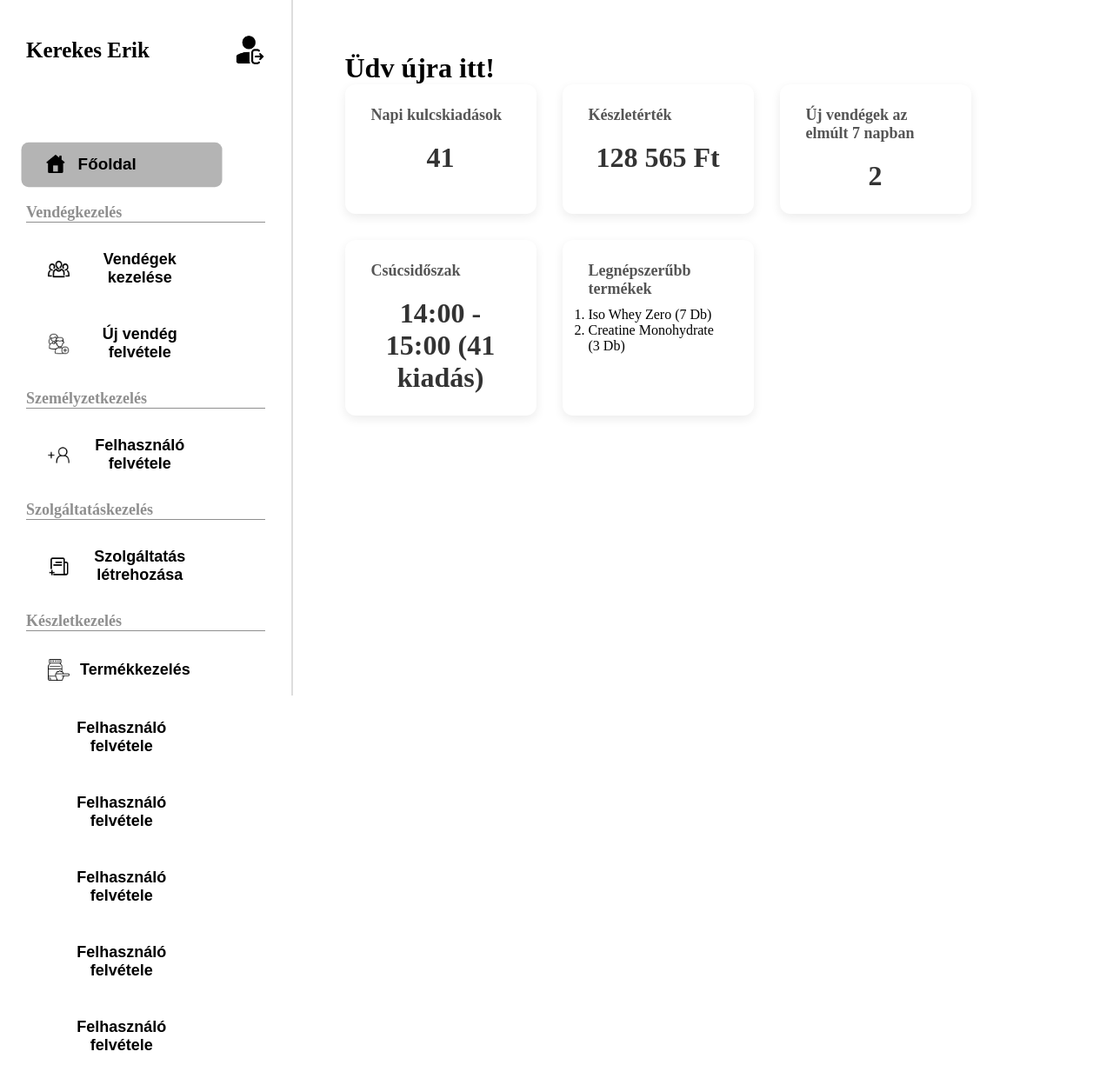
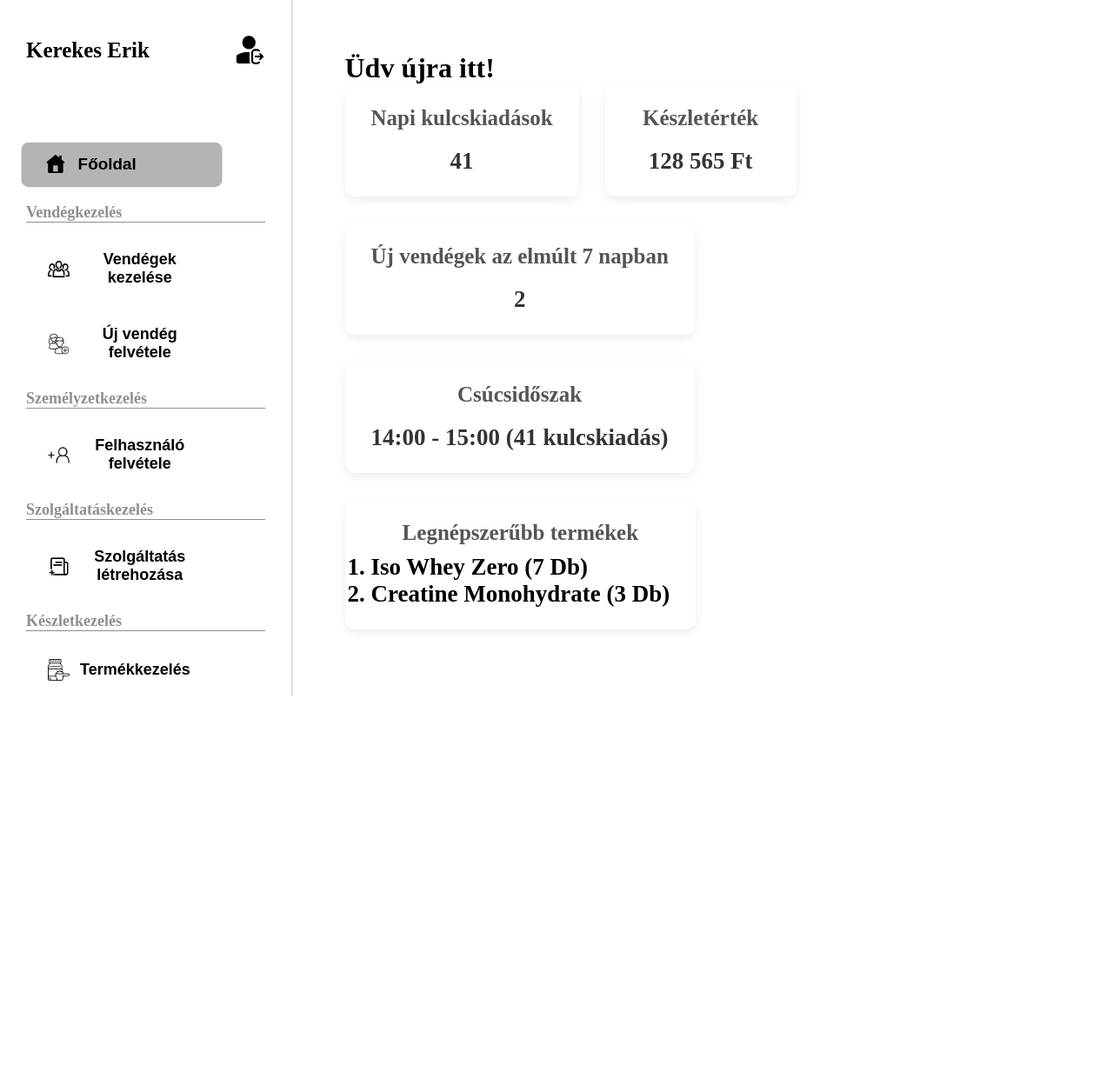
Before and after one commit to kerekeserik684/Szakdolgozat-2026, a PHP site: page /admin_page.php in a window 1280 px wide. Shown: the whole page at 87% size. After the commit the page ends 800 px from the top, so only its background shows below. Run offline with PHP 8.4, Linux system fonts and the light colour scheme; a user stored in the database is signed in; data comes from the database, SQL or seed files in the repository.

Commit message:
Recepciós felület

```diff
--- a/admin_page.php
+++ b/admin_page.php
@@ -60,7 +60,7 @@ $topProducts = $conn->query("
 <head>
     <meta charset="UTF-8">
     <meta name="viewport" content="width=device-width, initial-scale=1.0">
-    <title>Admin</title>
+    <title>Kezdőlap</title>
     <link rel="stylesheet" href="style.css">
 </head>
 <body>
@@ -83,23 +83,23 @@ $topProducts = $conn->query("
             <button onclick="window.location.href='guest_register_page.php'"class="<?= basename($_SERVER['PHP_SELF']) == 'guest_register_page.php' ? 'active' : '' ?>">
                 <img src="background/guest_add.png" class="menu-icon">
             Új vendég felvétele</button>
-            <h3>Személyzetkezelés</h3>
-            <button onclick="window.location.href='user_register_page.php'"class="<?= basename($_SERVER['PHP_SELF']) == 'user_register_page.php' ? 'active' : '' ?>">
-                <img src="background/add-person.png" class="menu-icon">
-            Felhasználó felvétele</button>
-            <h3>Szolgáltatáskezelés</h3>
-            <button onclick="window.location.href='service_register_page.php'"class="<?= basename($_SERVER['PHP_SELF']) == 'service_register_page.php' ? 'active' : '' ?>">
+            <?php if ($_SESSION['role'] === 'admin'): ?>
+                <h3>Személyzetkezelés</h3>
+                <button onclick="window.location.href='user_register_page.php'"
+                        class="<?= basename($_SERVER['PHP_SELF']) == 'user_register_page.php' ? 'active' : '' ?>">
+                    <img src="background/add-person.png" class="menu-icon">
+                    Felhasználó felvétele
+                </button>
+                <h3>Szolgáltatáskezelés</h3>
+                <button onclick="window.location.href='service_register_page.php'"class="<?= basename($_SERVER['PHP_SELF']) == 'service_register_page.php' ? 'active' : '' ?>">
                 <img src="background/service_add.png" class="menu-icon">
             Szolgáltatás létrehozása</button>
+            <?php endif; ?>
             <h3>Készletkezelés</h3>
             <button onclick="window.location.href='product_management.php'"class="<?= basename($_SERVER['PHP_SELF']) == 'product_management.php' ? 'active' : '' ?>">
                 <img src="background/whey.png" class="menu-icon">
             Termékkezelés</button>
-            <button onclick="window.location.href='user_register_page.php'">Felhasználó felvétele</button>
-            <button onclick="window.location.href='user_register_page.php'">Felhasználó felvétele</button>
-            <button onclick="window.location.href='user_register_page.php'">Felhasználó felvétele</button>
-            <button onclick="window.location.href='user_register_page.php'">Felhasználó felvétele</button>
-            <button onclick="window.location.href='user_register_page.php'">Felhasználó felvétele</button>
+
     </div>
 
 
@@ -120,7 +120,7 @@ $topProducts = $conn->query("
             </div>
             <div class="kpi-card">
                 <h4>Csúcsidőszak</h4>
-                <p><?= $peakHour ?>:00 - <?= $peakHour + 1 % 24 % 12 ?>:00 (<?= $peakCount ?> kiadás)</p>
+                <p><?= $peakHour ?>:00 - <?= $peakHour + 1 % 24 % 12 ?>:00 (<?= $peakCount ?> kulcskiadás)</p>
             </div>
             <div class="kpi-card">
                 <h4>Legnépszerűbb termékek</h4>
--- a/login_register.php
+++ b/login_register.php
@@ -39,11 +39,7 @@ if (isset($_POST['register'])) {
                 exit();
             }
 
-                if ($user['role'] === 'admin') {
-                    header("Location: admin_page.php");
-                } else {
-                    header("Location: user_page.php");
-                }
+                header("Location: admin_page.php");
                 exit();
             }
         }
--- a/script.js
+++ /dev/null
@@ -1,4 +0,0 @@
-function showForm(formId) {
-    document.querySelectorAll(".form-box").forEach(form => form.classList.remove("active"));
-    document.getElementById(formId).classList.add("active");
-}
--- a/service_register_page.php
+++ b/service_register_page.php
@@ -85,11 +85,7 @@ if (isset($_POST['create_service'])) {
             <button onclick="window.location.href='product_management.php'"class="<?= basename($_SERVER['PHP_SELF']) == 'product_management.php' ? 'active' : '' ?>">
                 <img src="background/whey.png" class="menu-icon">
             Termékkezelés</button>
-            <button onclick="window.location.href='user_register_page.php'">Felhasználó felvétele</button>
-            <button onclick="window.location.href='user_register_page.php'">Felhasználó felvétele</button>
-            <button onclick="window.location.href='user_register_page.php'">Felhasználó felvétele</button>
-            <button onclick="window.location.href='user_register_page.php'">Felhasználó felvétele</button>
-            <button onclick="window.location.href='user_register_page.php'">Felhasználó felvétele</button>
+
     </div>
 
     <div class="main-content">
--- a/style.css
+++ b/style.css
@@ -117,9 +117,12 @@ body {
     padding: 25px 30px;
     border-radius: 12px;
     box-shadow: 0 4px 12px rgba(0,0,0,0.08);
-    width: 220px;
+    min-width: 220px; /* minimum méret */
+    width: fit-content; /* automatikus szélesedés */
+    max-width: 100%; /* ne lógjon ki a konténerből */
     transition: 0.3s ease;
 }
+
 
 .kpi-card:hover {
     transform: translateY(-5px);
@@ -127,13 +130,14 @@ body {
 }
 
 .kpi-card h4 {
-    font-size: 18px;
+    font-size: 25px;
     color: #555;
     margin-bottom: 10px;
+    text-align: center;
 }
 
-.kpi-card p {
-    font-size: 32px;
+.kpi-card p, ol, li {
+    font-size: 27px;
     font-weight: bold;
     color: #000;
 }
--- a/user_register_page.php
+++ b/user_register_page.php
@@ -74,11 +74,7 @@ if (isset($_POST['create_user'])) {
             <button onclick="window.location.href='product_management.php'"class="<?= basename($_SERVER['PHP_SELF']) == 'product_management.php' ? 'active' : '' ?>">
                 <img src="background/whey.png" class="menu-icon">
             Termékkezelés</button>
-            <button onclick="window.location.href='user_register_page.php'">Felhasználó felvétele</button>
-            <button onclick="window.location.href='user_register_page.php'">Felhasználó felvétele</button>
-            <button onclick="window.location.href='user_register_page.php'">Felhasználó felvétele</button>
-            <button onclick="window.location.href='user_register_page.php'">Felhasználó felvétele</button>
-            <button onclick="window.location.href='user_register_page.php'">Felhasználó felvétele</button>
+
     </div>
 
     <div class="main-content">
```
Also changed, not shown: guest_register_page.php (+11 -11 lines), guests_page.php (+11 -11 lines), product_management.php (+42 -19 lines), user_page.php (deleted, +0 -26 lines).
